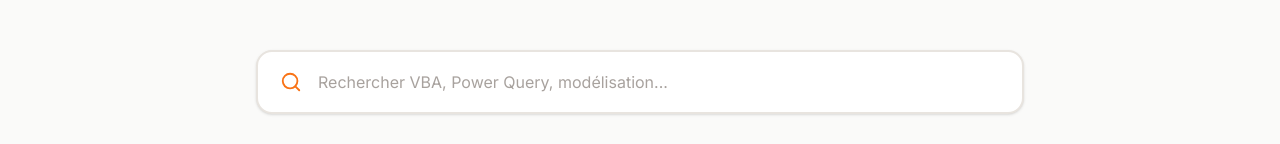
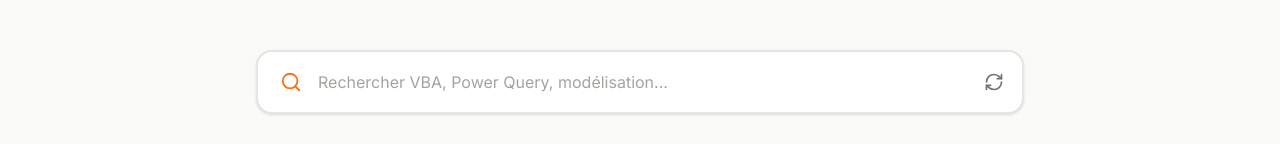
Before and after one commit to Mr-houngbo/exceliot, a Next.js app in the folder apps/web/: page / in a window 1280 px wide. Shown: the part 359-503 px from the top of the page. Built offline with nearby package versions, Linux system fonts and the light colour scheme; no server answers; the database is empty.

Commit message:
Add refresh button and fix JobCard links

```diff
--- a/apps/web/src/app/page.tsx
+++ b/apps/web/src/app/page.tsx
@@ -1,7 +1,7 @@
 'use client'
 import { useEffect, useState } from 'react'
 import { JobCard, Job } from '@/components/JobCard'
-import { Search, Zap, TrendingUp, Clock, AlertCircle } from 'lucide-react'
+import { Search, Zap, TrendingUp, Clock, AlertCircle, RefreshCw } from 'lucide-react'
 
 export default function HomePage() {
   const [jobs, setJobs] = useState<Job[]>([])
@@ -13,21 +13,19 @@
   const [filter, setFilter] = useState('ALL')
 
   // 1. Fetch des données réelles
-  useEffect(() => {
+  const [isRefreshing, setIsRefreshing] = useState(false)
+
   const fetchJobs = async () => {
+    setLoading(true)
+    setError(null)
     try {
       const response = await fetch('/api/jobs')
       if (!response.ok) throw new Error(`Erreur serveur: ${response.status}`)
-
       const data = await response.json()
-
-        // Extraction des jobs depuis l'objet {"jobs": [...], "count": ...}
       const jobsArray = data.jobs || data
-
       if (Array.isArray(jobsArray)) {
         const sortedData = jobsArray.sort((a: Job, b: Job) => (b.relevance_score || 0) - (a.relevance_score || 0))
         setJobs(sortedData)
-          setFilteredJobs(sortedData)
       } else {
         throw new Error('Format de données invalide')
       }
@@ -37,6 +35,14 @@
       setLoading(false)
     }
   }
+
+  const handleRefresh = async () => {
+    setIsRefreshing(true)
+    await fetchJobs()
+    setTimeout(() => setIsRefreshing(false), 500)
+  }
+
+  useEffect(() => {
     fetchJobs()
   }, [])
 
@@ -120,6 +126,14 @@
                 value={search}
                 onChange={(e) => setSearch(e.target.value)}
               />
+              <button
+                onClick={handleRefresh}
+                disabled={loading}
+                className="p-3 text-[#78716C] hover:text-[#F97316] transition-colors disabled:opacity-50"
+                title="Actualiser les offres"
+              >
+                <RefreshCw size={20} className={isRefreshing ? "animate-spin" : ""} />
+              </button>
             </div>
           </div>
 
--- a/apps/web/src/components/JobCard.tsx
+++ b/apps/web/src/components/JobCard.tsx
@@ -14,7 +14,7 @@
   excel_level: string;
   sector: string;
   key_excel_skills: string[];
-  redirect_url: string;
+  url: string;
   contract_type?: string;
   created_at?: string;
 }
@@ -130,7 +130,7 @@
           {getTimeAgo(job.created_at)}
         </span>
         <a
-          href={job.redirect_url}
+          href={job.url}
           target="_blank"
           rel="noopener noreferrer"
           className="text-[#F97316] text-[14px] font-bold hover:bg-[#FFF7ED] px-4 py-2 rounded-[8px] flex items-center gap-1.5 transition-colors"
```
Lines whose indentation alone changed are shown as unchanged.
